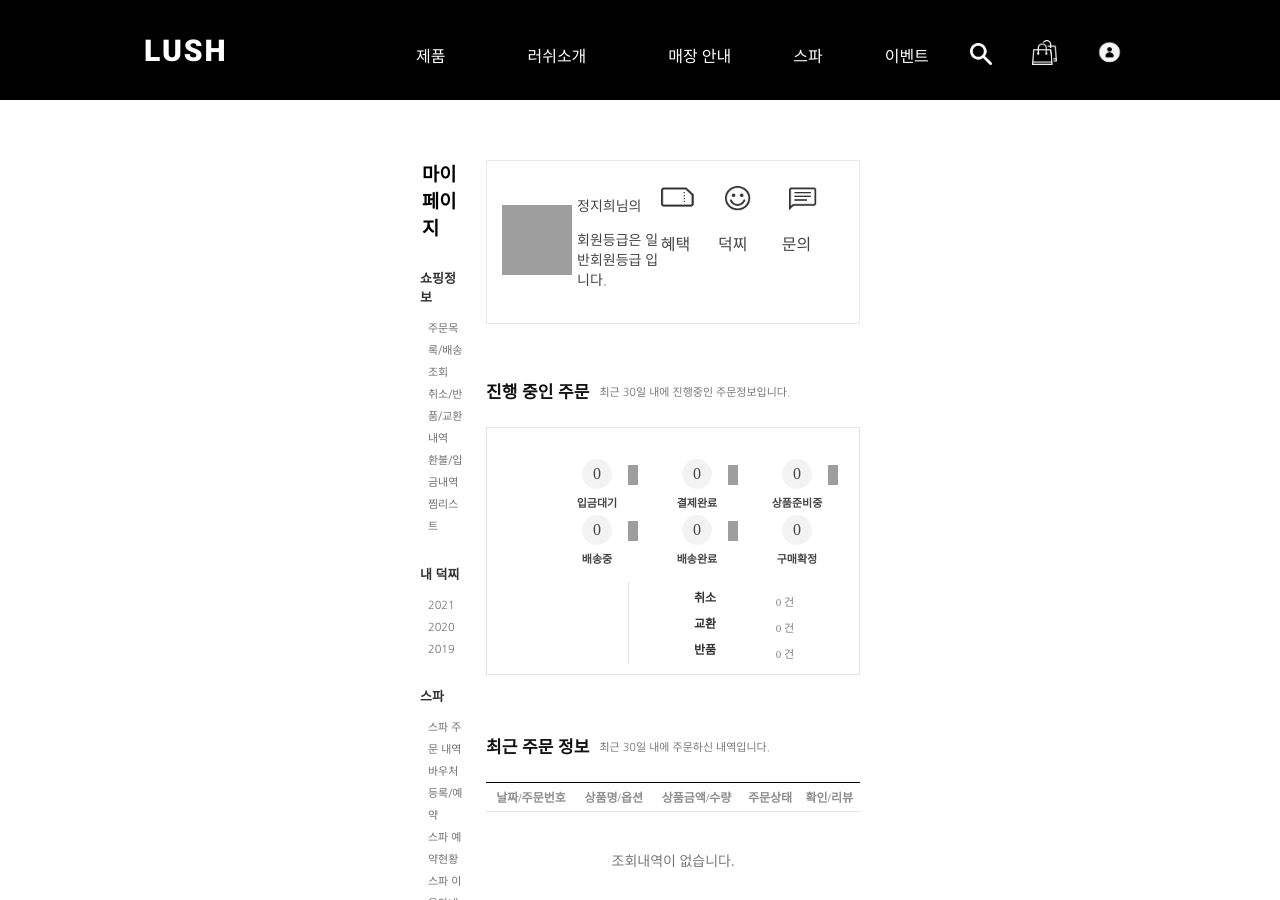
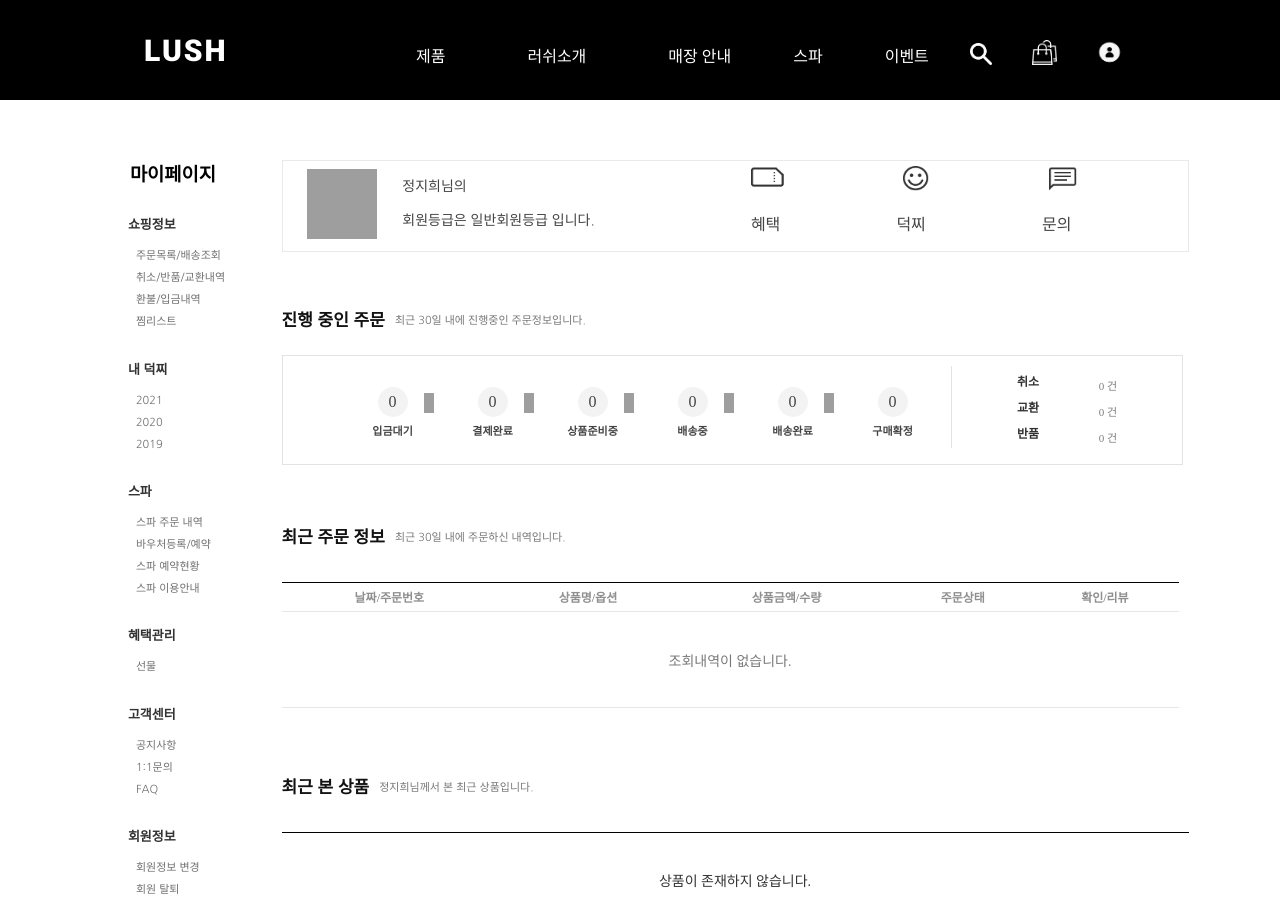
Before and after one commit to HardCodingProject/lush_clone_frontend, a Vue app: page /mypage in a window 1280 px wide. Built offline with nearby package versions, Linux system fonts and the light colour scheme; grey boxes are pictures that could not be loaded.

Commit message:
0927_수정
mypage 수정

```diff
--- a/src/components/MenuShop.vue
+++ b/src/components/MenuShop.vue
@@ -95,8 +95,8 @@
                 </div>
             </div>
         </div>
-        <div class="menu2">
-            <div class="menu2-header">
+        <div class="menu3">
+            <div class="menu3-header">
                 <h2>최근 주문 정보</h2>
                 <p>최근 30일 내에 주문하신 내역입니다.</p>
             </div>
@@ -119,12 +119,12 @@
                 </table>
             </div>
         </div>
-        <div class="menu2">
-            <div class="menu2-header">
+        <div class="menu4">
+            <div class="menu4-header">
                 <h2>최근 본 상품</h2>
                 <p>정지희님께서 본 최근 상품입니다.</p>
             </div>
-            <div class="menu3-body">
+            <div class="menu4-body">
                 <table class="goods-board1">
                     <tbody>
                         <tr>
@@ -157,8 +157,9 @@
 @import url('https://fonts.googleapis.com/css2?family=Nanum+Gothic:wght@800&display=swap');
 
 .menu1{
+    width: 905px;
     border: 1px solid #e9e9e9;
-    padding: 20px 20px 20px 10px;
+    /* padding: 20px 20px 20px 10px; */
 }
 .member-img{
     display: table-cell;
@@ -197,7 +198,9 @@
     height: 25px;
     background-position: 0 0;
 }
+
 .menu2{
+    width : max-content;
     margin-top: 40px;
 }
 .menu2-header{
@@ -222,6 +225,58 @@
     border: 1px solid #e3e3e3;
     padding: 10px 10px 10px 0;
     display: inline-block;
+}
+
+.menu3{
+    margin-top: 40px;
+}
+.menu3-header{
+    margin-bottom: 10px;
+}
+.menu3-header h2{
+    display: inline-block;
+    vertical-align: middle;
+    font-family: 'Nanum Gothic', sans-serif;
+    font-size: 17px;
+    color: #111;
+}
+.menu3-header p{
+    display: inline-block;
+    vertical-align: middle;
+    font-size: 11px;
+    color: #787878;
+    font-family: 'Nanum Gothic', sans-serif;
+    margin: 2px 0 0 10px;
+}
+.menu3-body{
+    padding: 10px 10px 10px 0;
+    display: inline-block;
+}
+.menu4{
+    margin-top: 40px;
+}
+.menu4-header{
+    margin-bottom: 10px;
+}
+.menu4-header h2{
+    display: inline-block;
+    vertical-align: middle;
+    font-family: 'Nanum Gothic', sans-serif;
+    font-size: 17px;
+    color: #111;
+}
+.menu4-header p{
+    display: inline-block;
+    vertical-align: middle;
+    font-size: 11px;
+    color: #787878;
+    font-family: 'Nanum Gothic', sans-serif;
+    margin: 2px 0 0 10px;
+}
+.menu4-body{
+    padding: 10px 10px 10px 0;
+    display: inline-block;
+    width: 100%;
 }
 .clear{
     float: left;
--- a/src/components/MyPage.vue
+++ b/src/components/MyPage.vue
@@ -98,10 +98,11 @@
     display : grid;
     grid-template-columns : 15% 1fr;
     grid-template-rows: 100%;
+    width: max-content;
     height : 100%;
     grid-template-areas :
         "side main";
-    margin: 0 420px 0 420px;
+    margin: 0 auto;
     padding: 0;
 }
 .side{
```
